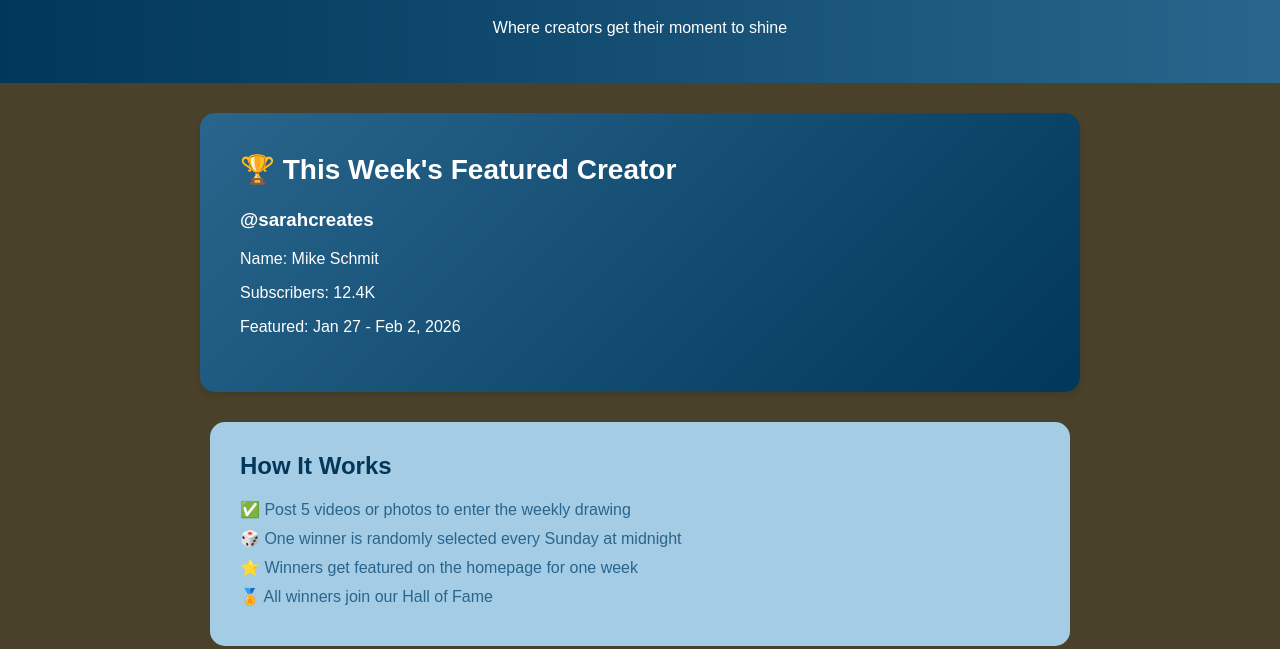
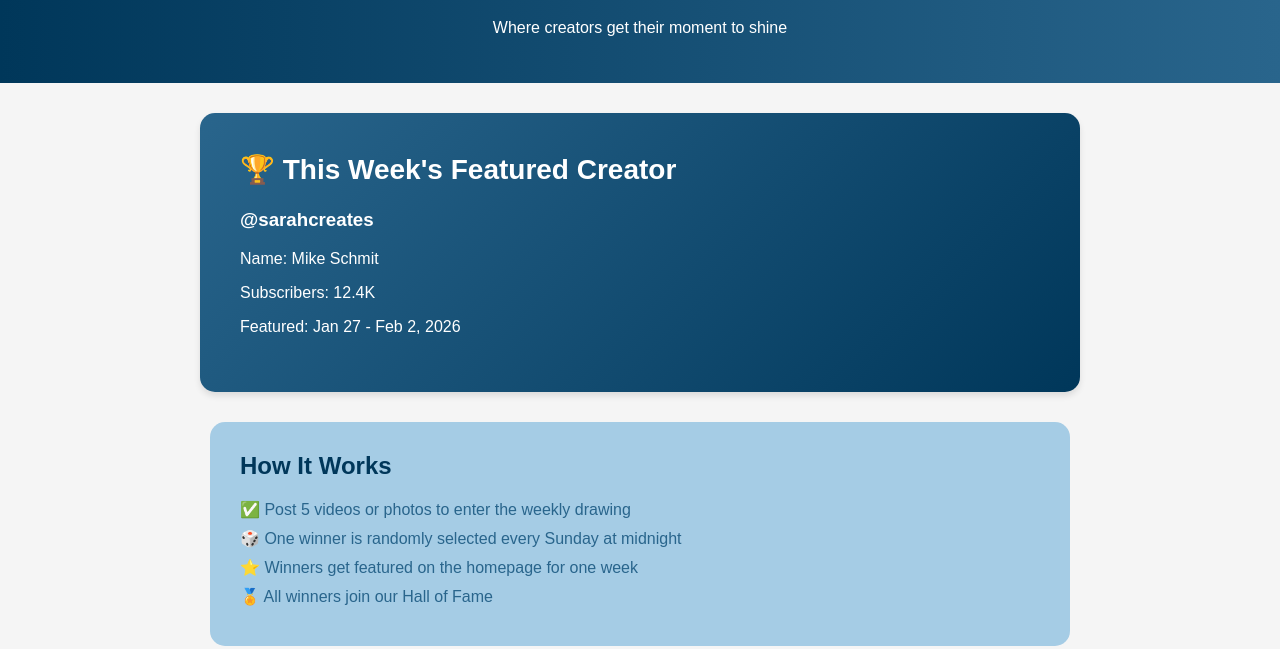
Before and after one commit to jimmymcjohnson/day-one-part-2, a plain HTML site: page index.html in a window 1280 px wide. Shown: the part 151-800 px from the top of the page. Drawn offline with Linux system fonts and the light colour scheme.

Commit message:
Update index.html

```diff
--- a/index.html
+++ b/index.html
@@ -9,7 +9,7 @@
             font-family: Arial, sans-serif;
             margin: 0;
             padding: 0;
-            background-color: #4A412A;
+            background-color: #f5f5f5;
         }
 
         /* Header section with PinTalk colors */
```
